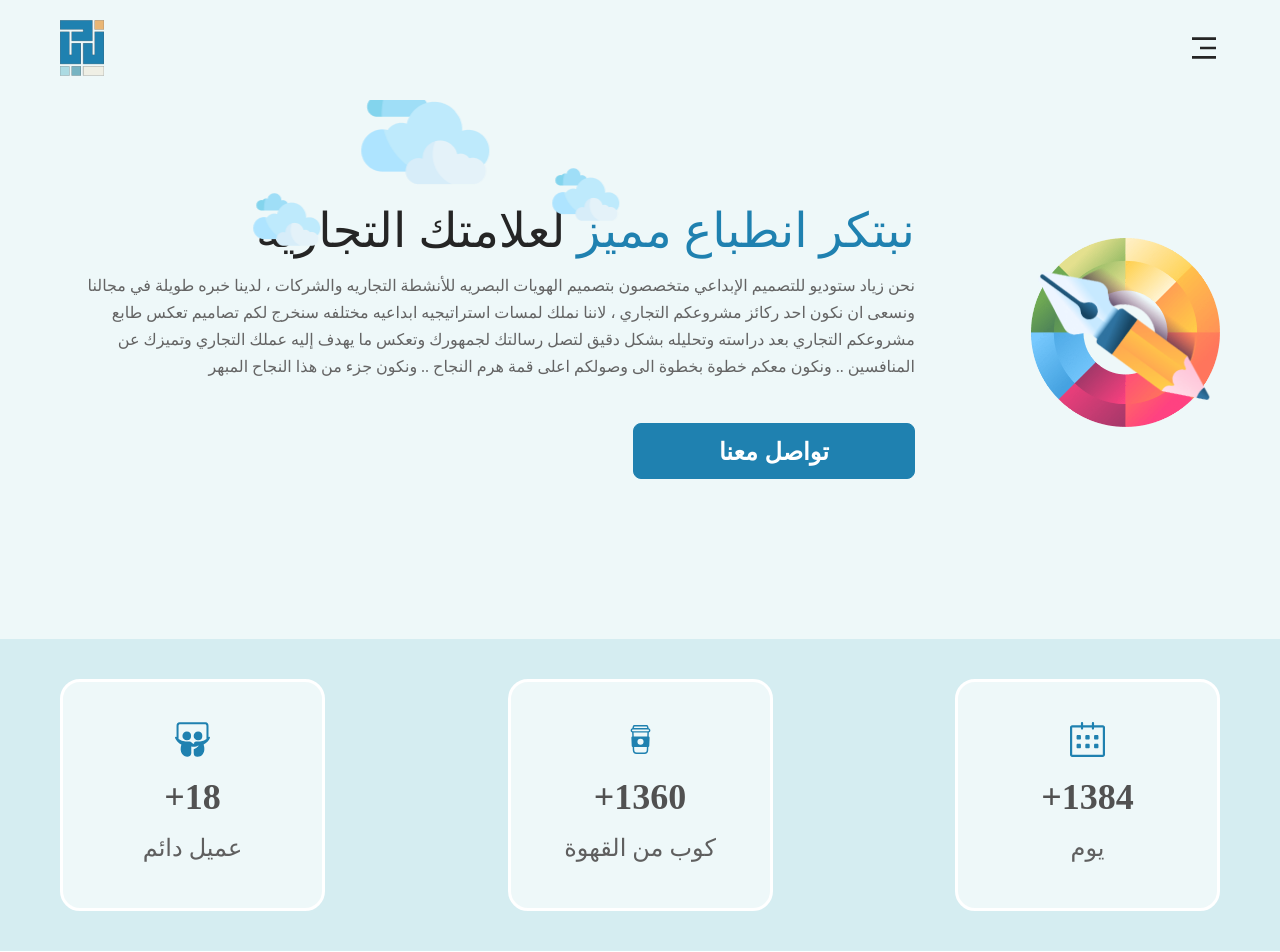
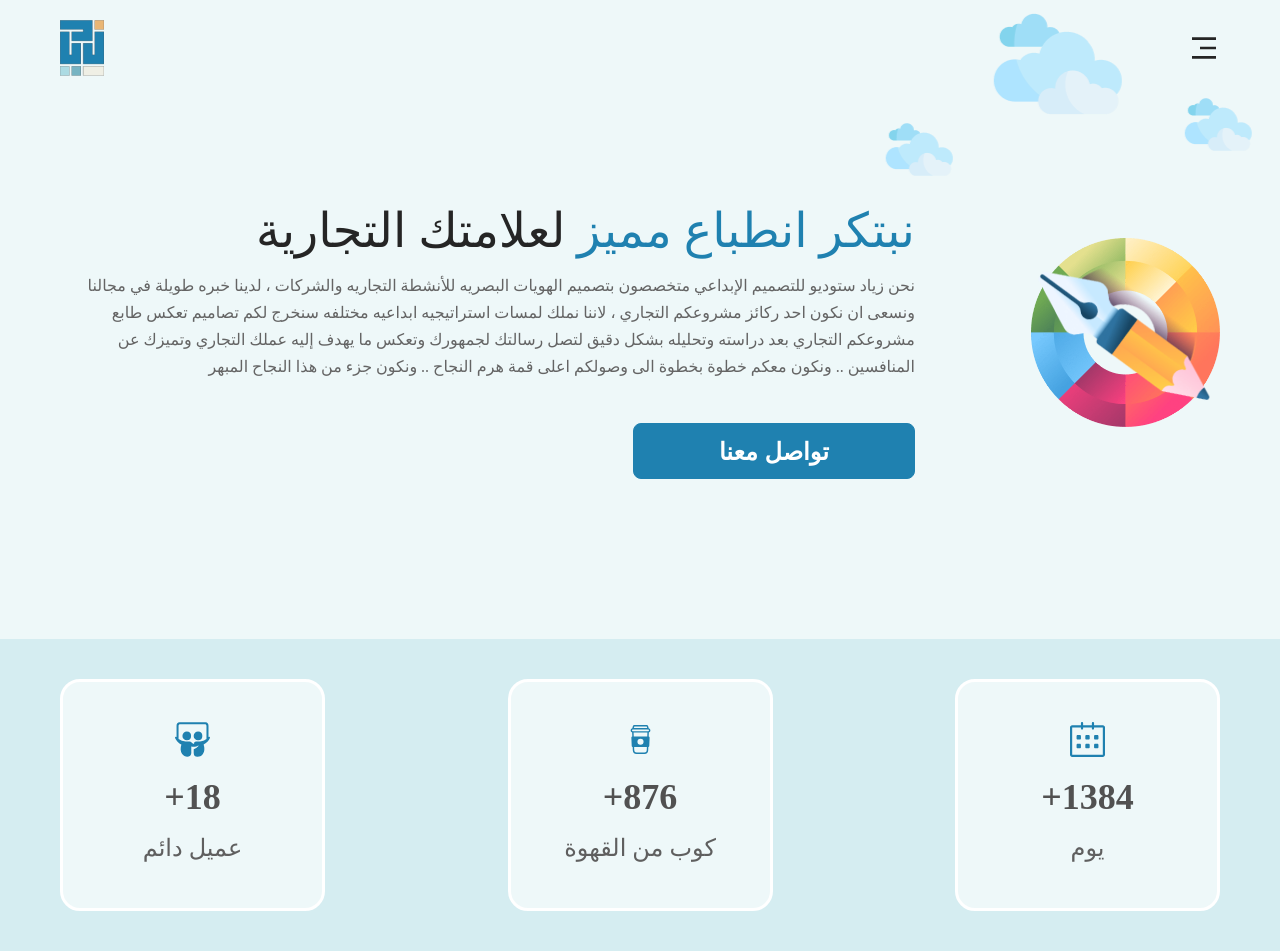
Before and after one commit to HebaMusleh/ziad-studio, a React (Create React App) app: page / in a window 1280 px wide. Shown: the top 952 px of the page. Built offline with nearby package versions, Linux system fonts and the light colour scheme; a web font is replaced by a local one.

Commit message:
small edits - but this version drop

```diff
--- a/src/components/FlipSwipe/style.js
+++ b/src/components/FlipSwipe/style.js
@@ -14,7 +14,6 @@ export const Style = styled.div`
     justify-content: center;
     align-items: center;
   }
-
   .swiper-slide img {
     display: block;
     width: 100%;
--- a/src/pages/Home/Ads/index.jsx
+++ b/src/pages/Home/Ads/index.jsx
@@ -20,7 +20,7 @@ const Ads = () => {
             <Container>
                 <motion.div className="card-container" variants={fadeIn("right", "tween", 0.2, 1)}>
                     <Card icons={<SlCalender />} num="1760" title={t('day')} />
-                    <Card icons={<CiCoffeeCup />} num="1360" title={t('cup')} />
+                    <Card icons={<CiCoffeeCup />} num="876" title={t('cup')} />
                     <Card icons={<SiSlideshare />} num="18" title={t('customrs')} />
                 </motion.div>
             </Container>
--- a/src/pages/Home/Hero/style.js
+++ b/src/pages/Home/Hero/style.js
@@ -3,15 +3,12 @@ import styled from "styled-components";
 export const HeroStyle = styled.div`
 background: ${(props) => props.theme.palette.heroBackground};
 padding: 100px 0;
-  position:relative;
 overflow-x:hidden;
-  @media (max-width: 570px) {
-    padding: 130px 0 30px;
-  }
 .container-hero {
   display: flex;
   align-items: center;
   gap: 10%;
+  overflow-x:hidden;
   @media (max-width: 768px) {
     flex-direction: column;
   }
@@ -106,19 +103,23 @@ export const HeroStyle = styled.div`
     }
   }
 }
+
   .cloud {
     position: absolute;
     top: 0;
-    animation: moveCloud 10s linear infinite; /* Adjust duration and timing function as needed */
+    animation: moveCloud 20s linear infinite;
+    overflow-x: hidden;
+    z-index: 1000;
     overflow-x:hidden;
   }
 
   @keyframes moveCloud {
-    0% {
+    0%,
+    100% {
       transform: translateX(0);
     }
-    100% {
-      transform: translateX(100%); /* Adjust the distance to move the cloud */
+    50% {
+      transform: translateX(100vw); /* Move to the right of the viewport */
     }
   }
 `;
--- a/src/pages/Information/Hero/index.jsx
+++ b/src/pages/Information/Hero/index.jsx
@@ -8,7 +8,7 @@ const Hero = () => {
     return (
         <TitleHero
             title={t('infoTitle')}
-            desc={t('infoDesc')}
+            desc={""}
         />
     );
 };
```
Lines whose indentation alone changed are shown as unchanged.
